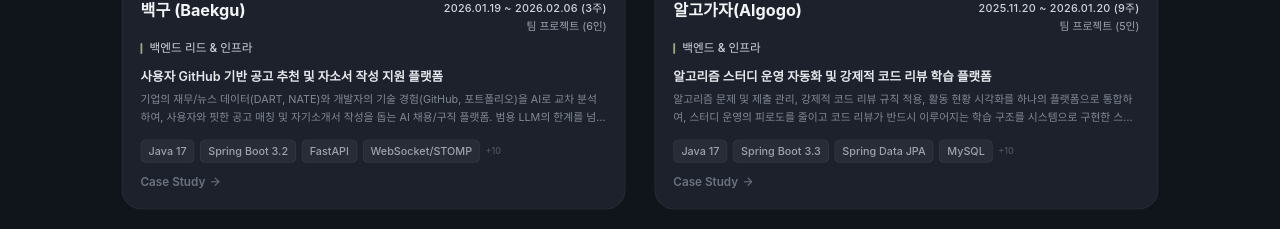
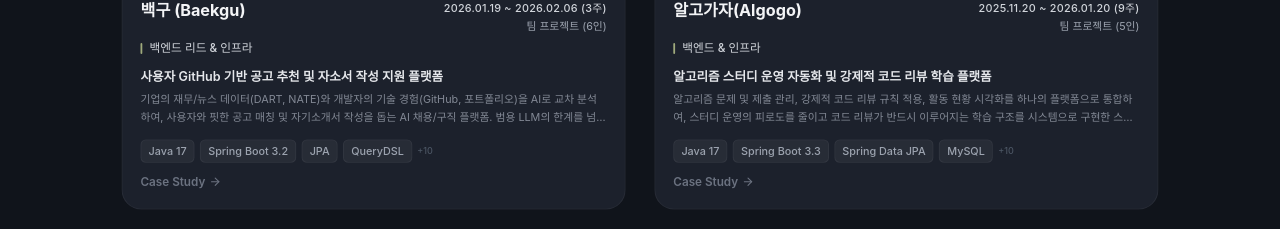
Before and after one commit to go-ring/portfolio, a React (Vite) app: page / in a window 1280 px wide. Shown: the part 1305-1534 px from the top of the page. Built offline with nearby package versions, Linux system fonts and the light colour scheme.

Commit message:
fix: 백구 프로젝트 수정 완료

```diff
--- a/src/components/ProjectModal.tsx
+++ b/src/components/ProjectModal.tsx
@@ -24,14 +24,12 @@ interface ProjectModalProps {
   onClose: () => void;
 }
 
-const EMPHASIS_TECH = new Set([
-  // ColorFinder / NOS3
-  'Java', 'Spring Boot', 'MySQL', 'NOS3', 'Linux', 'NCloud',
-  // Baekgu
-  'Java 17', 'Spring Boot 3.2', 'FastAPI', 'WebSocket/STOMP', 'GitLab CI/CD', 'Jira', 'Grafana', 'Loki',
-  // Algogo
-  'Jenkins', 'Nginx', 'Docker', 'AWS S3', 'CloudFront', 'OpenAI API (GPT-4o-mini)', 'G-Eval',
-]);
+const EMPHASIS_TECH: Record<string, Set<string>> = {
+  'ColorFinder': new Set(['Google Vision AI', 'Python', 'OpenCV', 'Selenium']),
+  '가상화 기반 우주 통신망 연동 및 사이버 위협 연구': new Set(['NOS3', 'NCloud', 'Cloud-Init', 'Ruby', 'xrdp']),
+  '백구 (Baekgu)': new Set(['GitLab CI/CD', 'Docker', 'Redis', 'QueryDSL', 'Prometheus', 'Grafana', 'Loki']),
+  '알고가자(Algogo)': new Set(['Jenkins', 'Nginx', 'Docker', 'AWS S3', 'CloudFront', 'OpenAI API (GPT-4o-mini)', 'G-Eval']),
+};
 
 const TOC_ITEMS = [
   { id: 'overview', label: '프로젝트 개요' },
@@ -396,7 +394,7 @@ export function ProjectModal({ project, isOpen, onClose }: ProjectModalProps) {
                              <div className="mt-8">
                                 <div className="flex flex-wrap gap-x-6 gap-y-3">
                                     {project.tech.map(tech => {
-                                        const isEmphasis = EMPHASIS_TECH.has(tech);
+                                        const isEmphasis = EMPHASIS_TECH[project.title]?.has(tech) || false;
                                         return (
                                             <span
                                             key={tech}
--- a/src/data/index.ts
+++ b/src/data/index.ts
@@ -154,18 +154,18 @@ export const projects: Project[] = [
     tech: [
       "Java 17",
       "Spring Boot 3.2",
-      "FastAPI",
-      "WebSocket/STOMP",
+      "JPA",
+      "QueryDSL",
+      "MySQL",
+      "Redis",
+      "Docker",
+      "Nginx",
       "GitLab CI/CD",
-      "Jira",
+      "Prometheus",
       "Grafana",
       "Loki",
-      "MySQL 8.0",
-      "Redis",
-      "QueryDSL",
-      "Docker",
-      "Nginx",
-      "Prometheus",
+      "Python",
+      "FastAPI",
     ],
     impact:
       "AI 분석 파이프라인 성공률 99.9% 달성 (배포 중단 이슈 해결)\n보안 시스템: 모의 해킹(Brute-force) 시나리오 평균 0.05초 내 자동 차단\n채팅 지연 1초(Polling) → 10ms 미만(WebSocket Push)으로 단축\n채팅방 목록 조회 1.5s → 50ms로 30배 성능 개선 (QueryDSL 최적화)\n보안 로직 DB → Redis 전환: 응답속도 120ms → 5ms, CPU 사용률 80% 감소",
@@ -182,11 +182,10 @@ export const projects: Project[] = [
     },
     details: {
       roleAndContribution: [
-        "모니터링 시스템 구축: Prometheus + Grafana + Loki를 연동해 서버 메트릭·애플리케이션 로그·트래픽을 단일 대시보드에서 통합 관제. 장애 발생 시 로그 스택 트레이스를 수 초 내 추적 가능한 환경 마련",
-        "Redis 기반 블랙리스트 자동 차단 시스템: 모니터링 지표 기반으로 비정상 접근(4xx 반복)을 감지 → RedisTemplate Atomic Counter로 카운트 → 임계치 초과 시 Spring Security 진입 전 즉시 403 차단 + TTL 자동 해제 ([BlackListServiceImpl.java](https://github.com/go-ring/baekgu/blob/master/backend/baekgu/src/main/java/ssafy/project/baekgu/auth/service/impl/BlackListServiceImpl.java))",
-        "GitLab CI/CD 파이프라인 구축: 코드 푸시 → 자동 빌드·테스트·배포 흐름 구성. Docker Compose 서비스 분리 전략으로 backend 재배포 시 AI 워커(FastAPI) 컨테이너 무중단 유지",
-        "WebSocket/STOMP 채팅 서버 구현: SimpMessagingTemplate 기반 Pub/Sub 메시징 구조 적용. 채팅방 목록 조회의 N+1 문제를 QueryDSL Projections.constructor + 서브쿼리로 해결 → 1.5s → 50ms ([ChatRoomQueryRepositoryImpl.java](https://github.com/go-ring/baekgu/blob/master/backend/baekgu/src/main/java/ssafy/project/baekgu/chat/repository/query/ChatRoomQueryRepositoryImpl.java))",
-        "팀 생산성 및 애자일 프로세스 리딩: Jira 에픽-스토리 기반의 스프린트 스크럼 마스터 역할 수행 및 Notion을 통한 API 명세서, 팀 컨벤션 등 전체 산출물 문서화 주도 ([Jira 보드](https://ssafy.atlassian.net/jira/software/c/projects/S14P11B111/boards/11955), [Notion 워크스페이스](https://www.notion.so/2e03b20e2ab480089393e059585d614c))",
+        "CI/CD 빌드 및 배포 무중단 파이프라인: GitLab CI/CD 파이프라인 구축 및 Docker Compose 기반 서비스 분리 전략을 적용해 백엔드 재배포 시 AI 워커(FastAPI) 무중단 유지",
+        "인메모리 기반 보안 시스템: Redis Atomic Counter 기반 비정상 접근 자동 차단 시스템 구현으로 반복적인 4xx 요청을 감지하고 Spring Security 진입 전 403 차단",
+        "실시간 스트리밍 시스템 고도화: WebSocket/STOMP 기반 실시간 채팅 서버 구현 및 QueryDSL을 활용한 채팅방 조회 성능 최적화",
+        "통합 모니터링 환경 구성: Prometheus·Grafana·Loki 기반 서버 메트릭 및 로그 통합 모니터링 시스템 구축",
       ],
       techAndReason: [
         "Spring Boot + FastAPI 분리: 비즈니스 로직(Spring)과 AI 연산(FastAPI)의 부하를 격리하여, AI 작업의 CPU 집약적 연산이 사용자 API 응답 속도에 영향을 주지 않도록 부하 격리 설계.",
```
